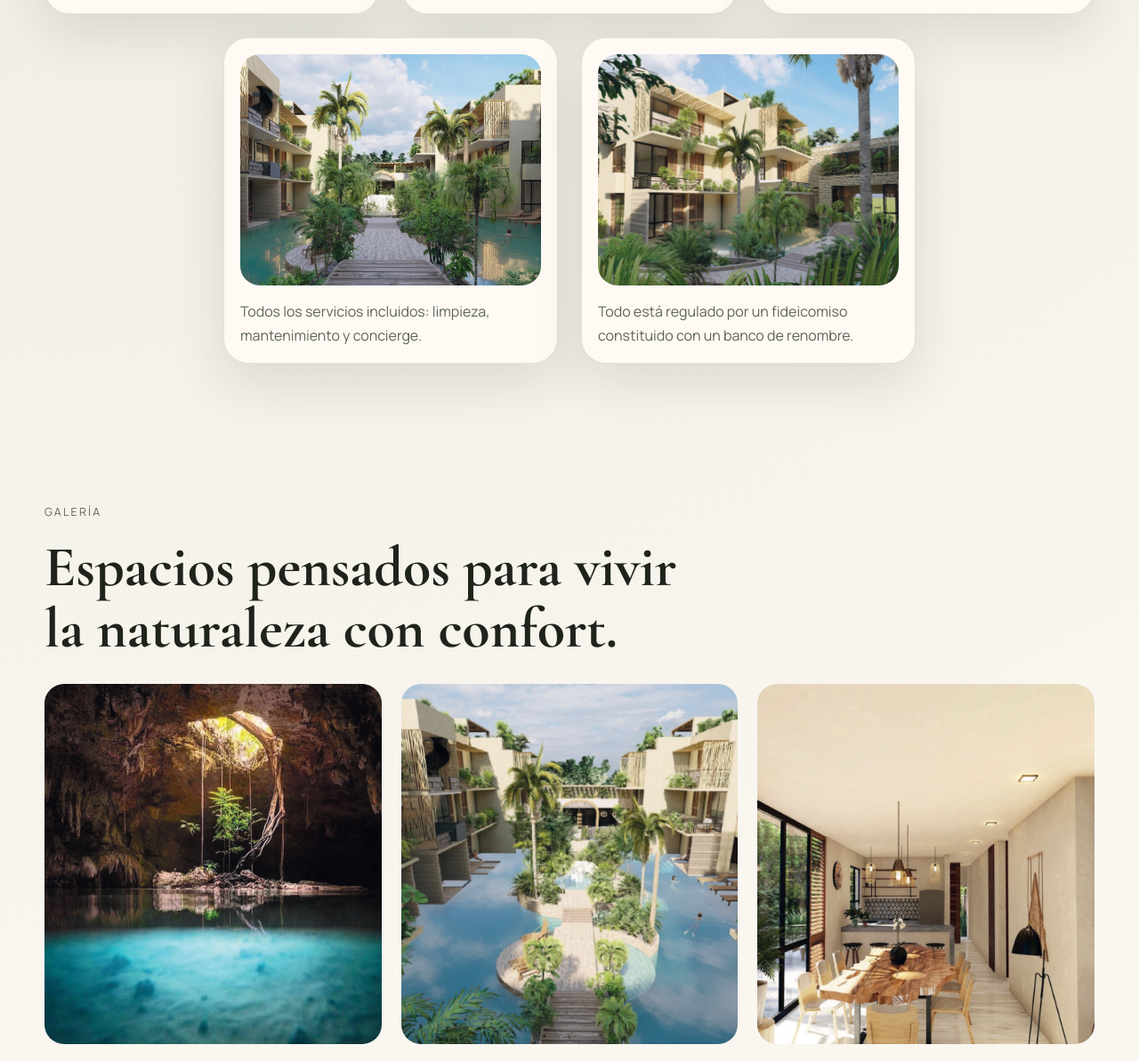
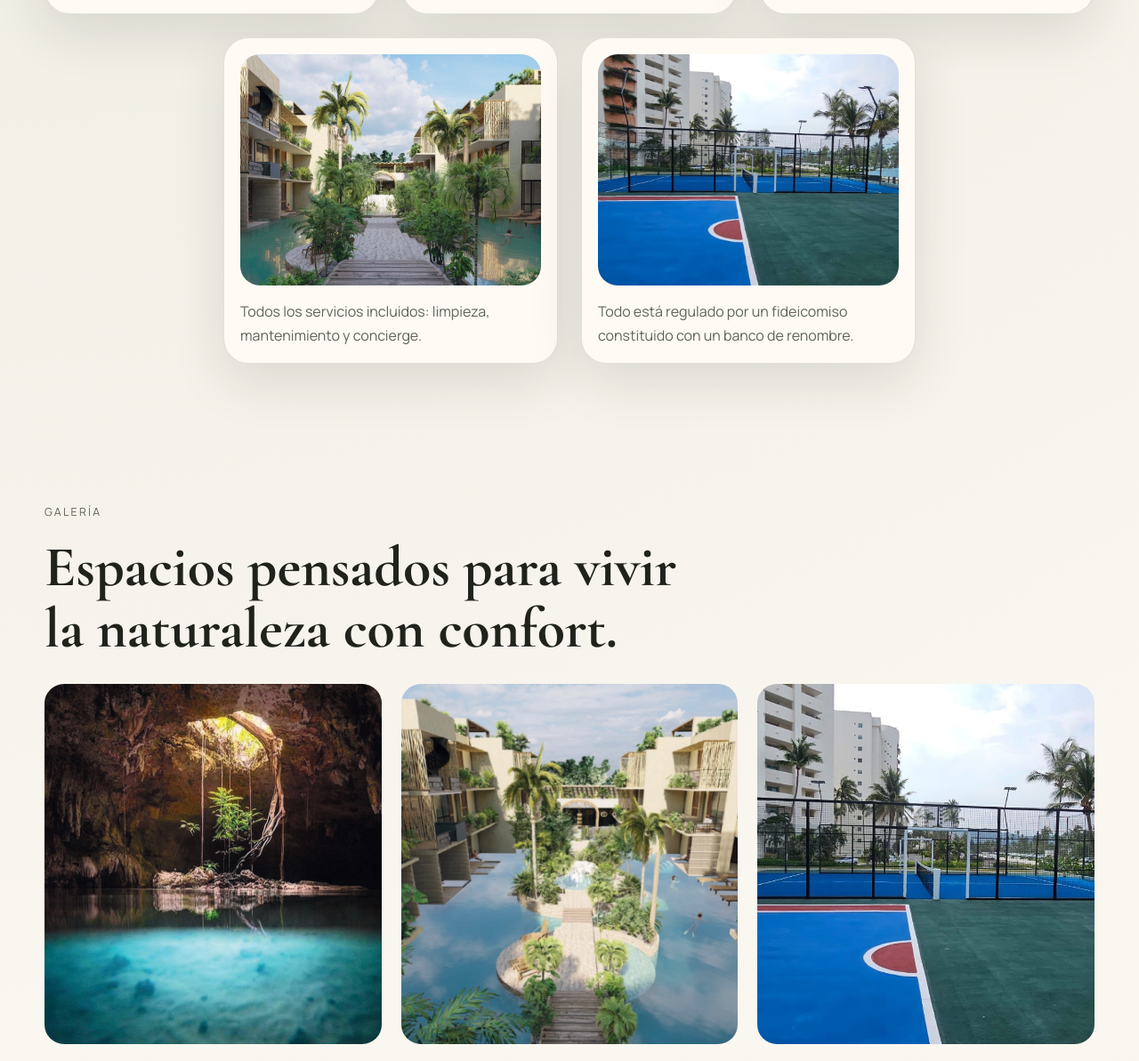
Before and after one commit to jpnarchi/pagina-papa-edu-acapulco, a plain HTML site: page index.html in a window 1280 px wide. Shown: the part 1538-2731 px from the top of the page at 89% size. Drawn offline with nearby package versions, Linux system fonts and the light colour scheme; grey boxes are pictures that could not be loaded.

Commit message:
Actualiza imágenes con cancha de pádel

```diff
--- a/index.html
+++ b/index.html
@@ -37,7 +37,7 @@
         <a class="button" href="#contacto">Solicitar información</a>
       </div>
       <div class="hero-media">
-        <img src="./assets/hero.jpg" alt="Vista aérea de la costa y la selva de Tulum">
+        <img src="./assets/cancha-padel.jpg" alt="Cancha de pádel del desarrollo">
       </div>
     </section>
 
@@ -64,7 +64,7 @@
           <p>Todos los servicios incluidos: limpieza, mantenimiento y concierge.</p>
         </article>
         <article class="concept-card">
-          <img loading="lazy" src="./assets/concepto-5.jpg" alt="Fachada del desarrollo rodeada de palmeras">
+          <img loading="lazy" src="./assets/cancha-padel.jpg" alt="Cancha de pádel del desarrollo">
           <p>Todo está regulado por un fideicomiso constituido con un banco de renombre.</p>
         </article>
       </div>
@@ -78,7 +78,7 @@
       <div class="gallery-grid">
         <img loading="lazy" src="./assets/galeria-1.jpg" alt="Cenote con vegetación colgante">
         <img loading="lazy" src="./assets/galeria-2.jpg" alt="Vista aérea de las albercas del desarrollo">
-        <img loading="lazy" src="./assets/galeria-3.jpg" alt="Interior con comedor y cocina con barra">
+        <img loading="lazy" src="./assets/cancha-padel.jpg" alt="Cancha de pádel del desarrollo">
         <img loading="lazy" src="./assets/galeria-4.jpg" alt="Fachada iluminada al anochecer">
         <img loading="lazy" src="./assets/galeria-5.jpg" alt="Vista del conjunto al atardecer">
         <img loading="lazy" src="./assets/galeria-6.jpg" alt="Vista cenital del conjunto y sus albercas">
@@ -95,7 +95,7 @@
       <div class="stacked-images">
         <img loading="lazy" src="./assets/ubicacion-1.jpg" alt="Vista aérea de la zona hotelera">
         <img loading="lazy" src="./assets/ubicacion-2.jpg" alt="Playa de Tulum vista desde el aire">
-        <img loading="lazy" src="./assets/ubicacion-3.jpg" alt="Ruinas de Tulum frente al mar">
+        <img loading="lazy" src="./assets/cancha-padel.jpg" alt="Cancha de pádel rodeada de palmeras">
       </div>
     </section>
 
@@ -114,7 +114,7 @@
       </div>
       <div class="amenity-photos">
         <img loading="lazy" src="./assets/amenidad-1.jpg" alt="Cenote central con cascada entre los edificios">
-        <img loading="lazy" src="./assets/amenidad-2.jpg" alt="Pool bar con barra y lámparas de madera">
+        <img loading="lazy" src="./assets/cancha-padel.jpg" alt="Cancha de pádel del desarrollo">
         <img loading="lazy" src="./assets/amenidad-3.jpg" alt="Jungle gym bajo pérgola de madera">
         <img loading="lazy" src="./assets/amenidad-4.jpg" alt="Área de cowork con mesa de trabajo">
       </div>
```
Also changed, not shown: assets/cancha-padel.jpg (added).
